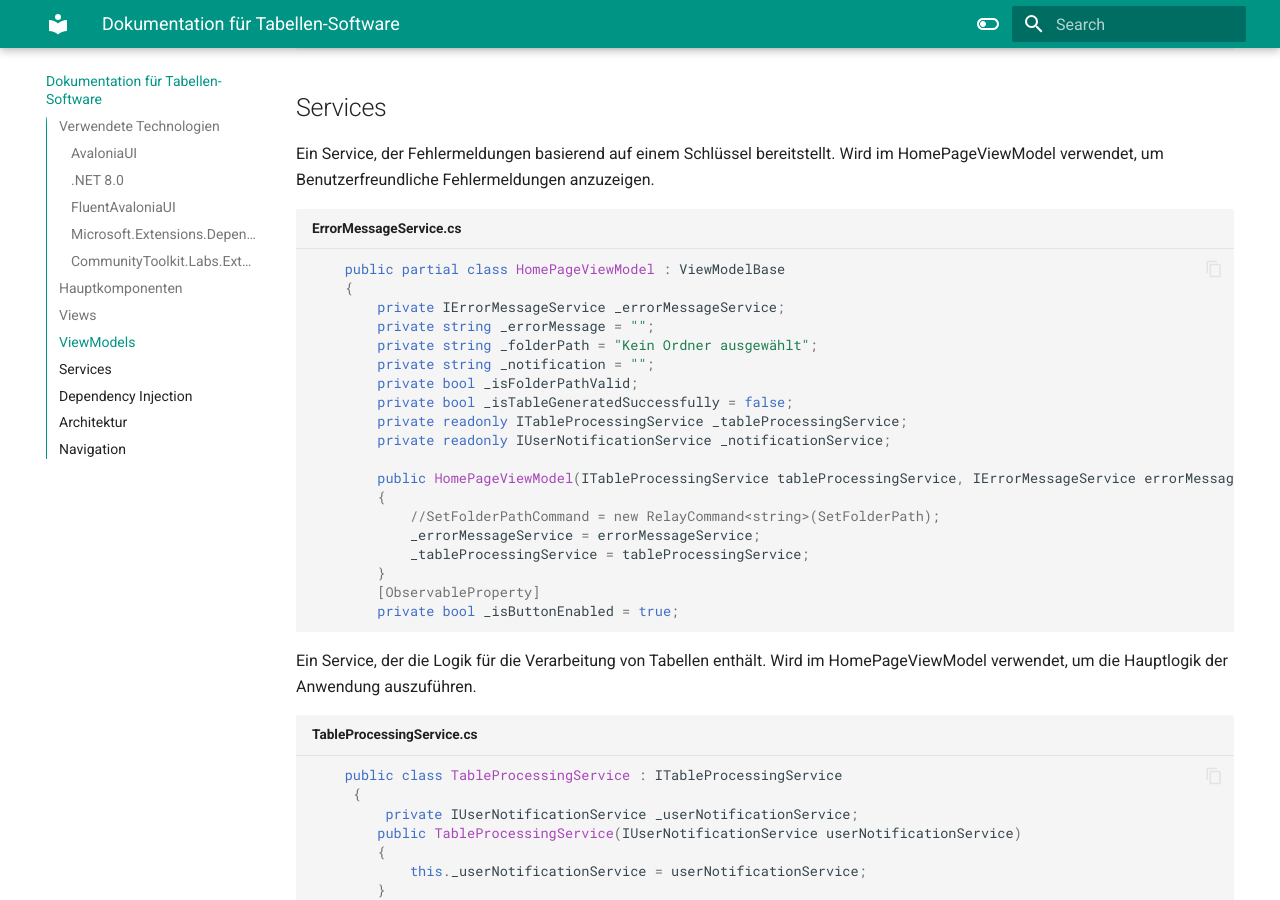
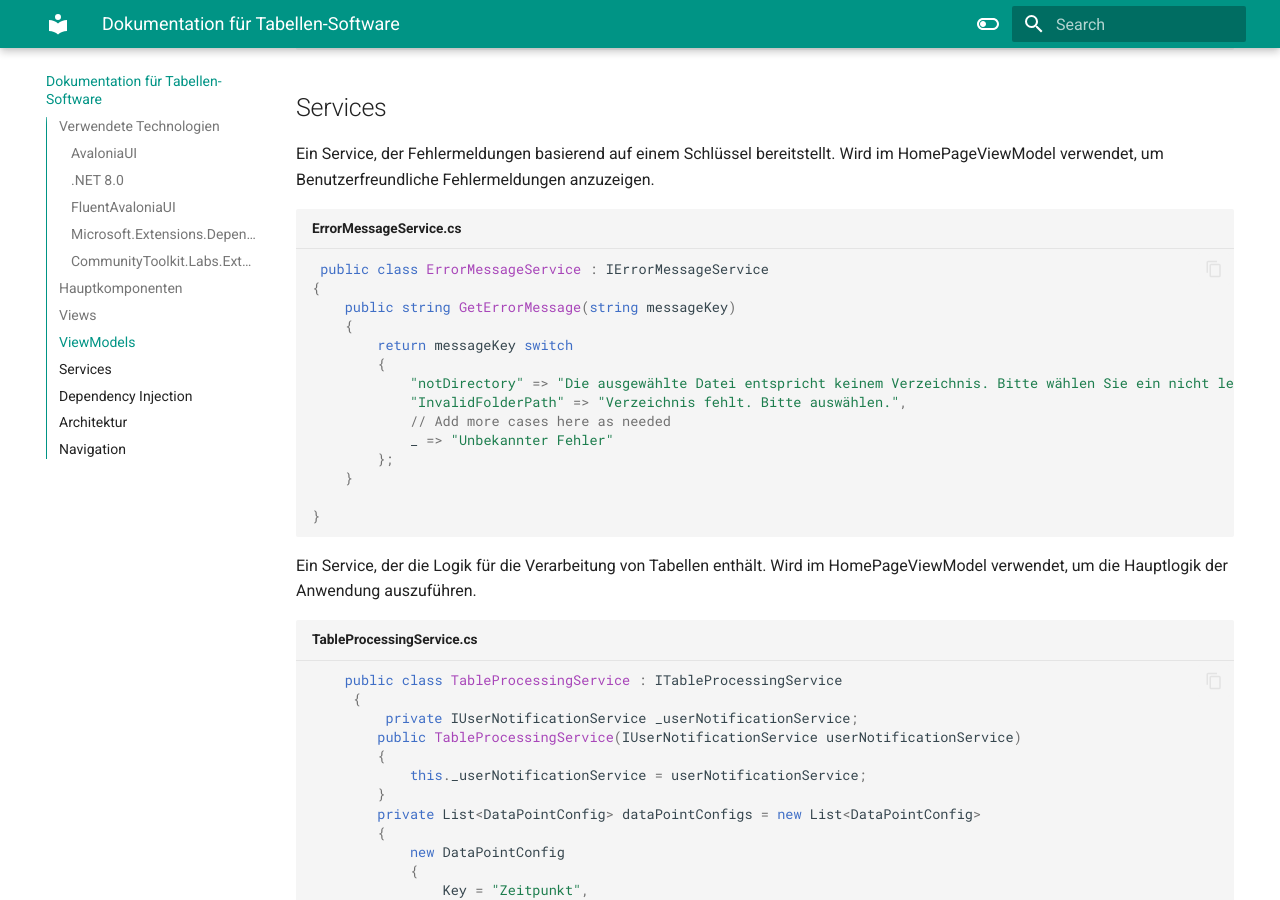
Before and after one commit to CourageSean/doescher-doc, an MkDocs documentation site: the page built from docs/documentation.md, in a window 1280 px wide and 900 px high, scrolled down 3281 px. Built offline with MkDocs 1.6.1 and Material for MkDocs 9.7.7, drawn with Linux system fonts in a browser that asks for light colours.

Commit message:
text correction

````diff
--- a/docs/documentation.md
+++ b/docs/documentation.md
@@ -145,25 +145,20 @@ Das ViewModel für die HomePageView, das die Logik für das Hochladen von Verzei
 Ein Service, der Fehlermeldungen basierend auf einem Schlüssel bereitstellt. Wird im HomePageViewModel verwendet, um Benutzerfreundliche Fehlermeldungen anzuzeigen.
 
 ``` c# title="ErrorMessageService.cs"
-    public partial class HomePageViewModel : ViewModelBase
+ public class ErrorMessageService : IErrorMessageService
+{
+    public string GetErrorMessage(string messageKey)
     {
-        private IErrorMessageService _errorMessageService;
-        private string _errorMessage = "";
-        private string _folderPath = "Kein Ordner ausgewählt";
-        private string _notification = "";
-        private bool _isFolderPathValid;
-        private bool _isTableGeneratedSuccessfully = false;
-        private readonly ITableProcessingService _tableProcessingService;
-        private readonly IUserNotificationService _notificationService;
+        return messageKey switch
+        {
+            "notDirectory" => "Die ausgewählte Datei entspricht keinem Verzeichnis. Bitte wählen Sie ein nicht leeres Verzeichnis aus.",
+            "InvalidFolderPath" => "Verzeichnis fehlt. Bitte auswählen.",
+            // Add more cases here as needed
+            _ => "Unbekannter Fehler"
+        };
+    }
 
-        public HomePageViewModel(ITableProcessingService tableProcessingService, IErrorMessageService errorMessageService)
-        {
-            //SetFolderPathCommand = new RelayCommand<string>(SetFolderPath);
-            _errorMessageService = errorMessageService;
-            _tableProcessingService = tableProcessingService;
-        }
-        [ObservableProperty]
-        private bool _isButtonEnabled = true;
+}
 ```
 
 Ein Service, der die Logik für die Verarbeitung von Tabellen enthält. Wird im HomePageViewModel verwendet, um die Hauptlogik der Anwendung auszuführen.
````
